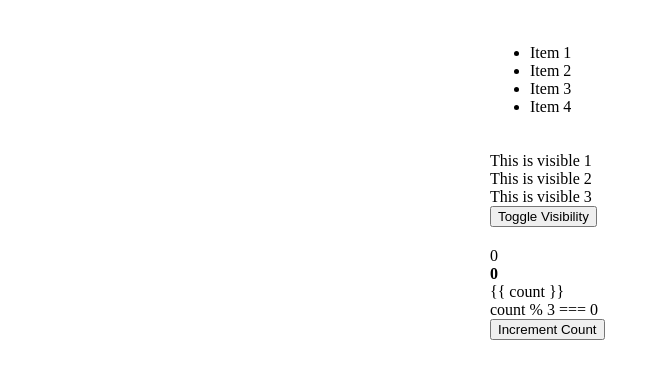
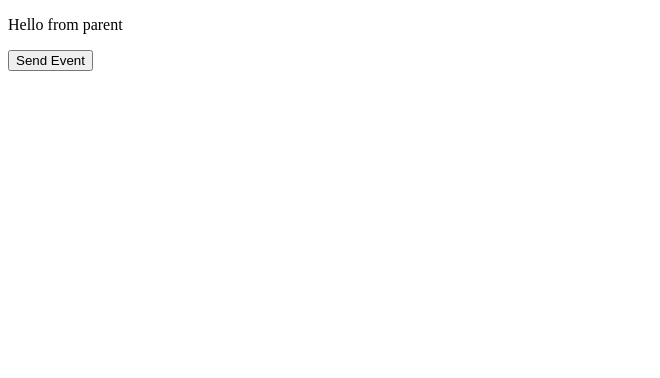
Before and after one commit to maeumum/BP_HW2, a Vue app: page / in a window 1280 px wide. Shown: the top 378 px of the page, without its empty margins (0-660 px from the left). Built offline with nearby package versions, Linux system fonts and the light colour scheme.

Commit message:
E05 수정

```diff
--- a/src/App.vue
+++ b/src/App.vue
@@ -1,14 +1,14 @@
 <template>
-  <E04Directives></E04Directives>
+  <E05ParentComponent></E05ParentComponent>
 </template>
 
 <script lang="ts">
 import { defineComponent } from 'vue';
-import E04Directives from "@/components/example2/E-04-directives.vue";
+import E05ParentComponent from "@/components/example3/ParentComponent.vue";
 export default defineComponent({
   name: 'App',
   components: {
-    E04Directives,
+    E05ParentComponent,
   }
 });
 </script>
--- a/src/components/example3/ParentComponent.vue
+++ b/src/components/example3/ParentComponent.vue
@@ -1,4 +1,3 @@
-<!-- ParentComponent.vue -->
 <template>
   <div>
     <ChildComponent
@@ -8,23 +7,13 @@
   </div>
 </template>
 
-<script>
+<script setup>
+import { ref } from 'vue';
 import ChildComponent from './ChildComponent.vue';
 
-export default {
-  name: "E05ParentComponent",
-  data() {
-    return {
-      parentMessage: 'Hello from parent'
-    };
-  },
-  methods: {
-    handleEvent(payload) {
-      console.log(payload);
-    }
-  },
-  components: {
-    ChildComponent
-  }
+const parentMessage = ref('Hello from parent');
+
+const handleEvent = (payload) => {
+  console.log(payload);
 };
 </script>
```
